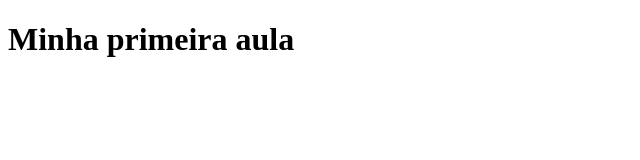
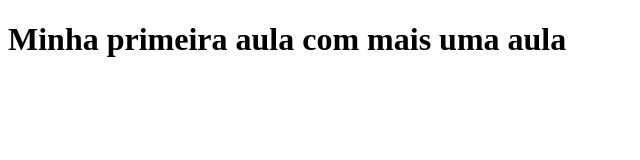
Before and after one commit to alexandredc2/consultorio_ligia, a plain HTML site: page index.html in a window 1280 px wide. Shown: the whole page, without its empty margins (0-640 px from the left). Drawn offline with Linux system fonts and the light colour scheme.

Commit message:
Testando segundo commit

```diff
--- a/index.html
+++ b/index.html
@@ -6,6 +6,6 @@
     <title>Consultório Dr. Alexandre Esteves</title>
 </head>
 <body>
-    <h1>Minha primeira aula</h1>
+    <h1>Minha primeira aula com mais uma aula</h1>
 </body>
 </html>
```
Also changed, not shown: 1 other file.
